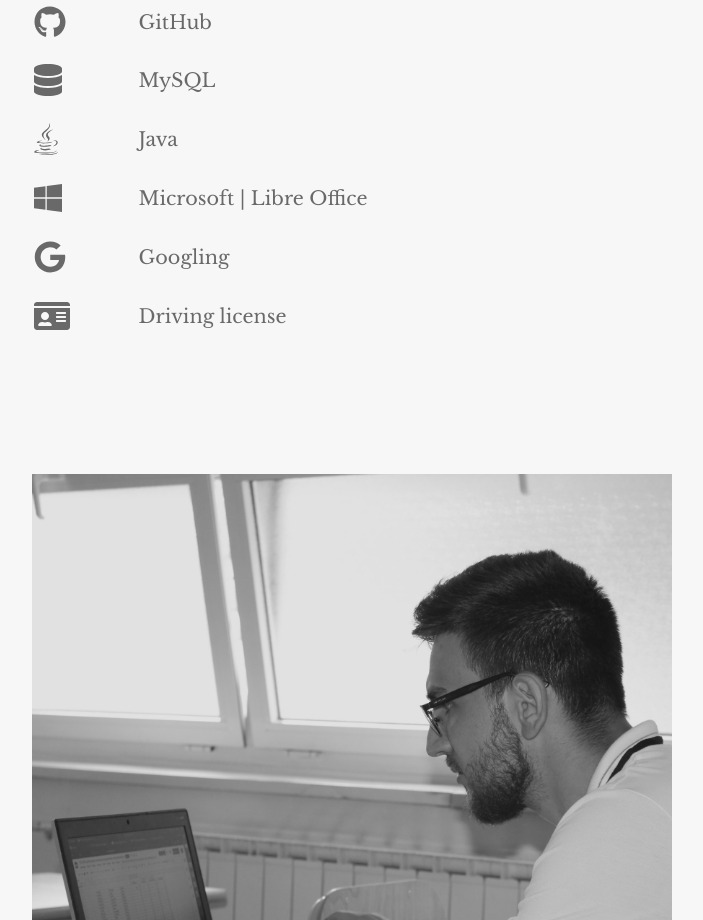
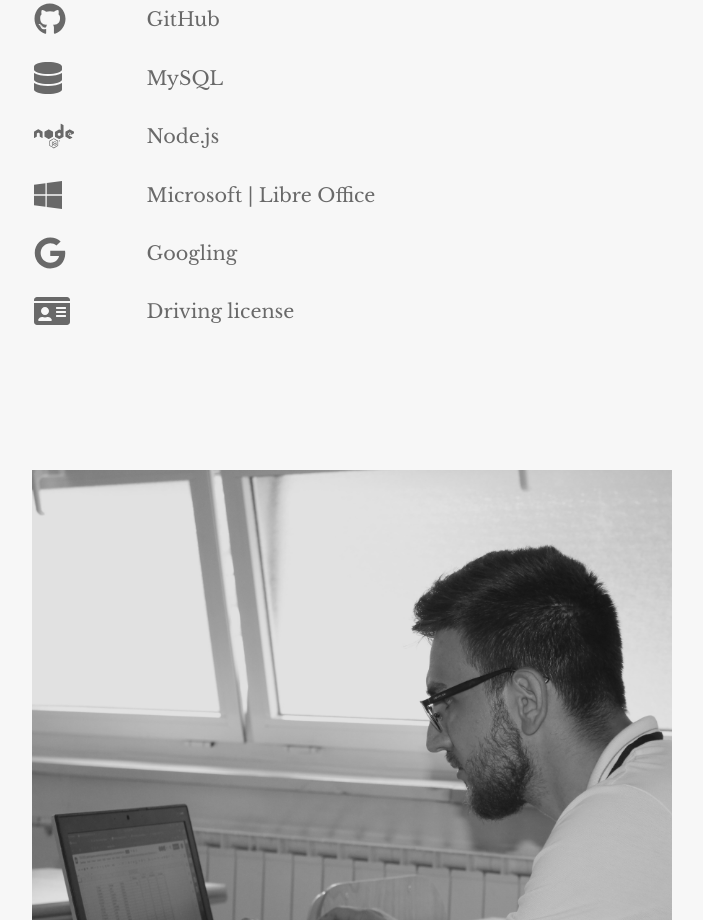
Before and after one commit to adnannukic/resume-webpage, a plain HTML site: page index.html in a window 1280 px wide. Shown: the part 2400-3320 px from the top of the page, without its empty margins (288-991 px from the left). Drawn offline with nearby package versions, Linux system fonts and the light colour scheme.

Commit message:
Update index.html
changed java skill to node.js

```diff
--- a/index.html
+++ b/index.html
@@ -113,9 +113,9 @@
                     </tr>
 
                     <tr>
-                        <th><i class="fab fa-java features-icons fa-2x"></i></th>
+                        <th><i class="fab fa-node features-icons fa-2x"></i></th>
                         <th>
-                            <h3>Java</h3>
+                            <h3>Node.js</h3>
                         </th>
                     </tr>
 
```
